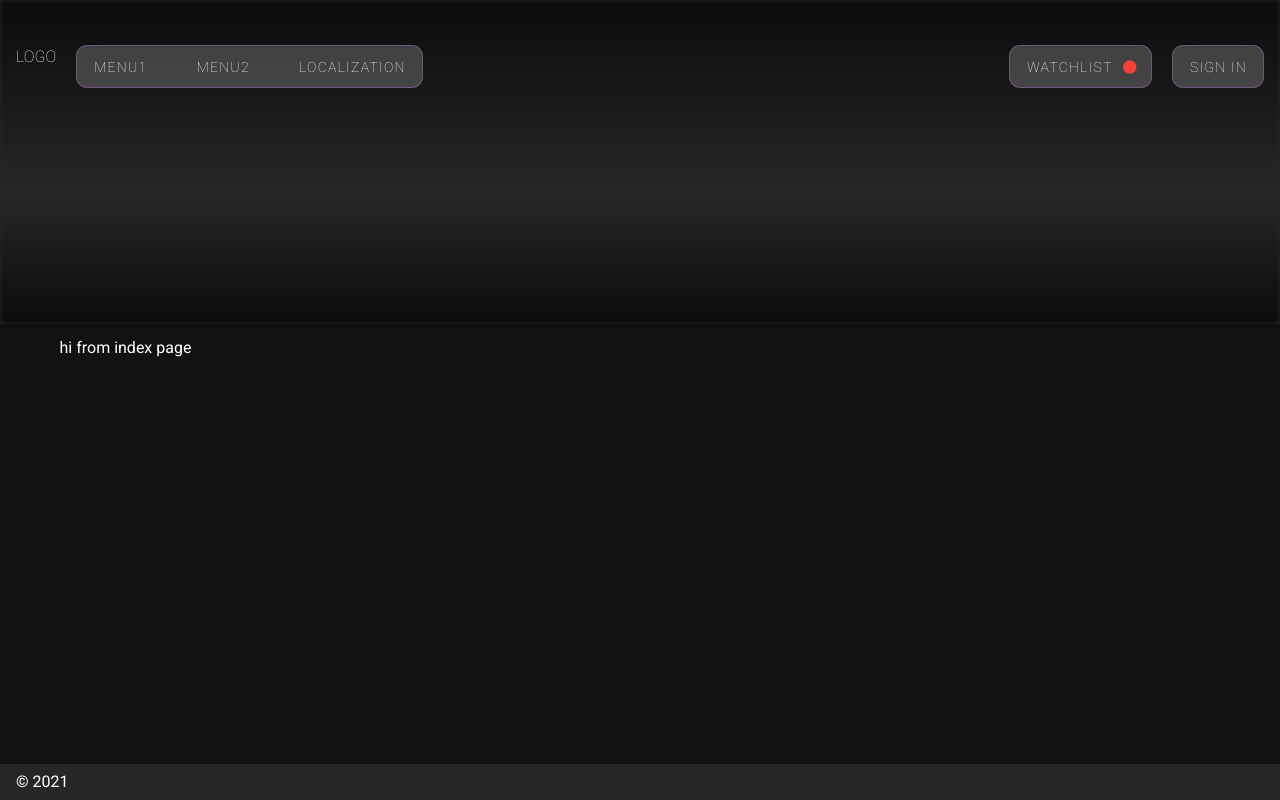
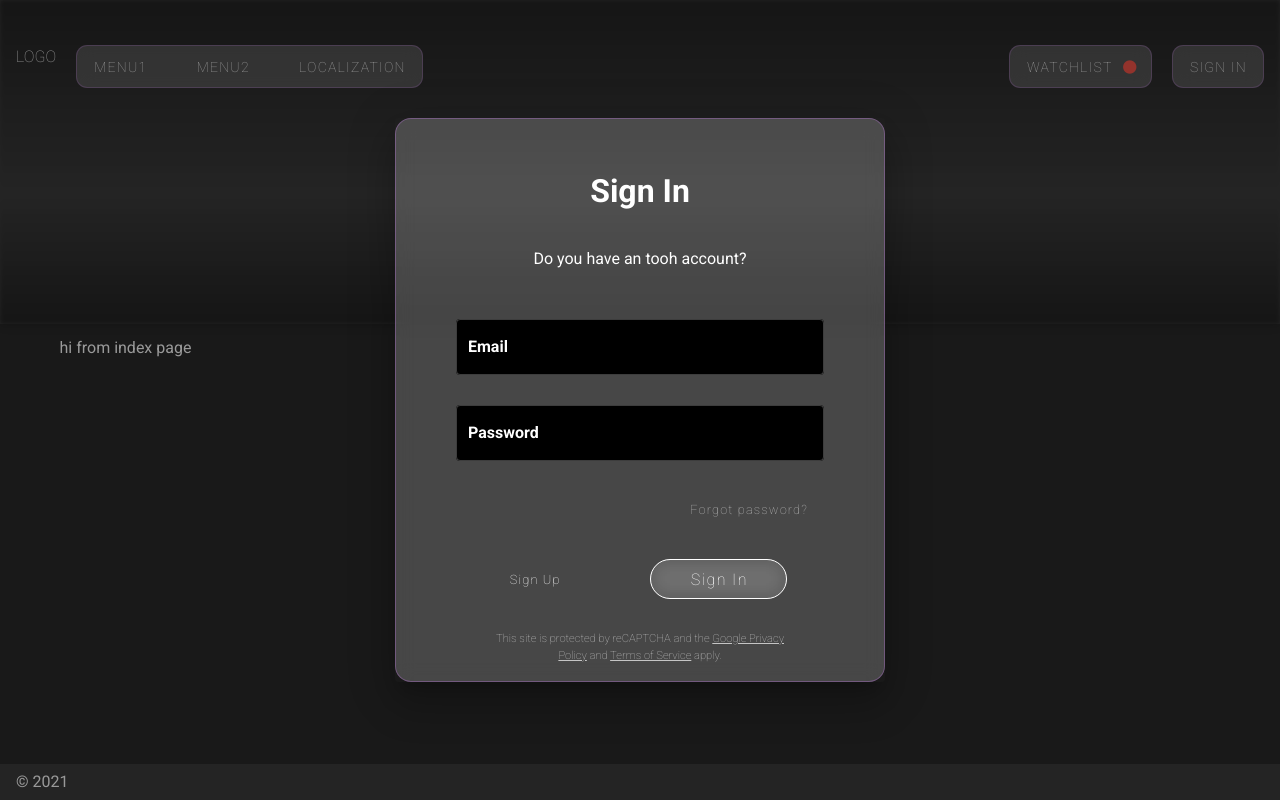
Before and after one commit to hahuaz/mediatriple-case, a Nuxt app: page / in a window 1280 px wide. Built offline with nearby package versions, Linux system fonts and the light colour scheme.

Commit message:
add login modal

```diff
--- a/layouts/default.vue
+++ b/layouts/default.vue
@@ -81,7 +81,41 @@
             </v-menu>
           </div>
           <div class="sign__container">
-            <v-btn text :ripple="false">Sign In</v-btn>
+            <v-btn text :ripple="false" @click="dialog = !dialog"
+              >Sign In</v-btn
+            >
+            <v-dialog v-model="dialog" width="490" internal-activator>
+              <div class="logModal">
+                <h1>Sign In</h1>
+                <p>Do you have an tooh account?</p>
+                <div class="logModal__inputs">
+                  <v-text-field
+                    color="#f1f1f1"
+                    background-color="black"
+                    label="Email"
+                    outlined
+                  ></v-text-field>
+                  <v-text-field
+                    color="#f1f1f1"
+                    background-color="black"
+                    label="Password"
+                    outlined
+                  ></v-text-field>
+                  <v-btn class="logModal__forgot" plain>Forgot password?</v-btn>
+                </div>
+                <div class="actions">
+                  <v-btn class="signup" text>Sign Up</v-btn>
+                  <v-btn class="signin" outlined rounded x-large>Sign In</v-btn>
+                </div>
+                <div class="tos">
+                  <p>
+                    This site is protected by reCAPTCHA and the
+                    <span>Google Privacy Policy</span> and
+                    <span>Terms of Service</span> apply.
+                  </p>
+                </div>
+              </div>
+            </v-dialog>
           </div>
         </div>
       </div>
@@ -101,6 +135,7 @@
 export default {
   data() {
     return {
+      dialog: true,
       headerImage: {
         height: '324',
         src: '/images/index-hero.jpg',
@@ -113,8 +148,8 @@ export default {
 </script>
 
 <style lang="scss" scoped>
-@mixin white-blur {
-  background-color: rgba($color: white, $alpha: 0.2);
+@mixin white-blur($blur: 10px, $color: white) {
+  background-color: rgba($color, $alpha: 0.2);
   backdrop-filter: blur(10px);
 }
 @mixin b-rounded($round-value: 0.7rem) {
@@ -163,6 +198,23 @@ export default {
   }
 }
 
+.watchlist__container,
+.sign__container {
+  @include white-blur();
+  @include b-rounded();
+  display: flex;
+  align-items: center;
+  cursor: pointer;
+
+  ::v-deep .v-btn:hover,
+  ::v-deep .v-btn:focus,
+  ::v-deep .v-btn:active {
+    &::before {
+      opacity: 0;
+    }
+  }
+}
+
 .menu {
   border-radius: 0.7rem;
   min-width: unset !important; /* vuetify adds min-width as inline-style. only way i change this by !important */
@@ -187,12 +239,10 @@ export default {
     background: #1f1f1f;
     border-radius: 20px;
   }
-  // ::-webkit-scrollbar-button       { /* 2 */ }
   &::-webkit-scrollbar-track {
     background: #f1f1f1;
     border-radius: 20px;
   }
-  // ::-webkit-scrollbar-track-piece  { /* 4 */ }
 }
 
 .movie {
@@ -216,19 +266,64 @@ export default {
   }
 }
 
-.watchlist__container,
-.sign__container {
+.logModal {
   @include white-blur();
-  @include b-rounded();
+  @include b-rounded(1rem);
+  min-height: 550px;
+  text-align: center;
+  padding: 48px 60px 0;
+
   display: flex;
-  align-items: center;
-  cursor: pointer;
+  flex-direction: column;
+  gap: 2rem;
 
-  ::v-deep .v-btn:hover,
-  ::v-deep .v-btn:focus,
-  ::v-deep .v-btn:active {
-    &::before {
-      opacity: 0;
+  ::v-deep .v-btn {
+    text-transform: unset;
+    font-weight: 100;
+    font-size: 0.8rem;
+  }
+
+  ::v-deep .v-label {
+    color: white;
+    font-weight: bolder;
+  }
+
+  &__inputs {
+    display: flex;
+    flex-direction: column;
+    input::placeholder {
+      color: red;
+    }
+  }
+  &__forgot {
+    align-self: flex-end;
+    height: 1.5rem;
+  }
+
+  .actions {
+    display: flex;
+    justify-content: space-around;
+    align-items: center;
+
+    ::v-deep .v-input__slot {
+      margin-bottom: unset;
+    }
+
+    .signin {
+      @include white-blur(undefined, gray);
+      font-size: 1rem;
+      padding: 0 2.4rem;
+      height: 2.5rem;
+    }
+  }
+  .tos {
+    font-weight: 100;
+    font-size: 0.7rem;
+    padding: 0 2rem;
+    color: rgb(197, 197, 197);
+    span {
+      text-decoration: underline;
+      cursor: pointer;
     }
   }
 }
```
